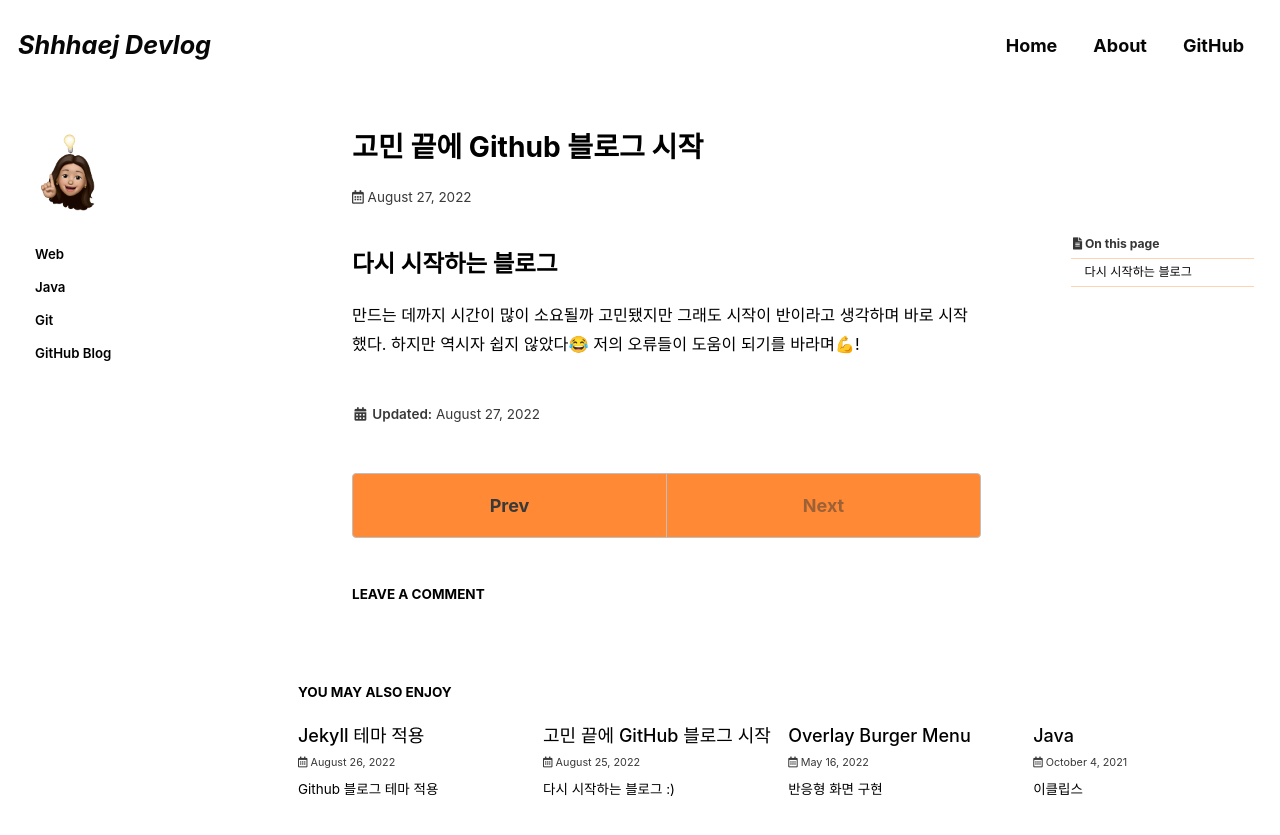
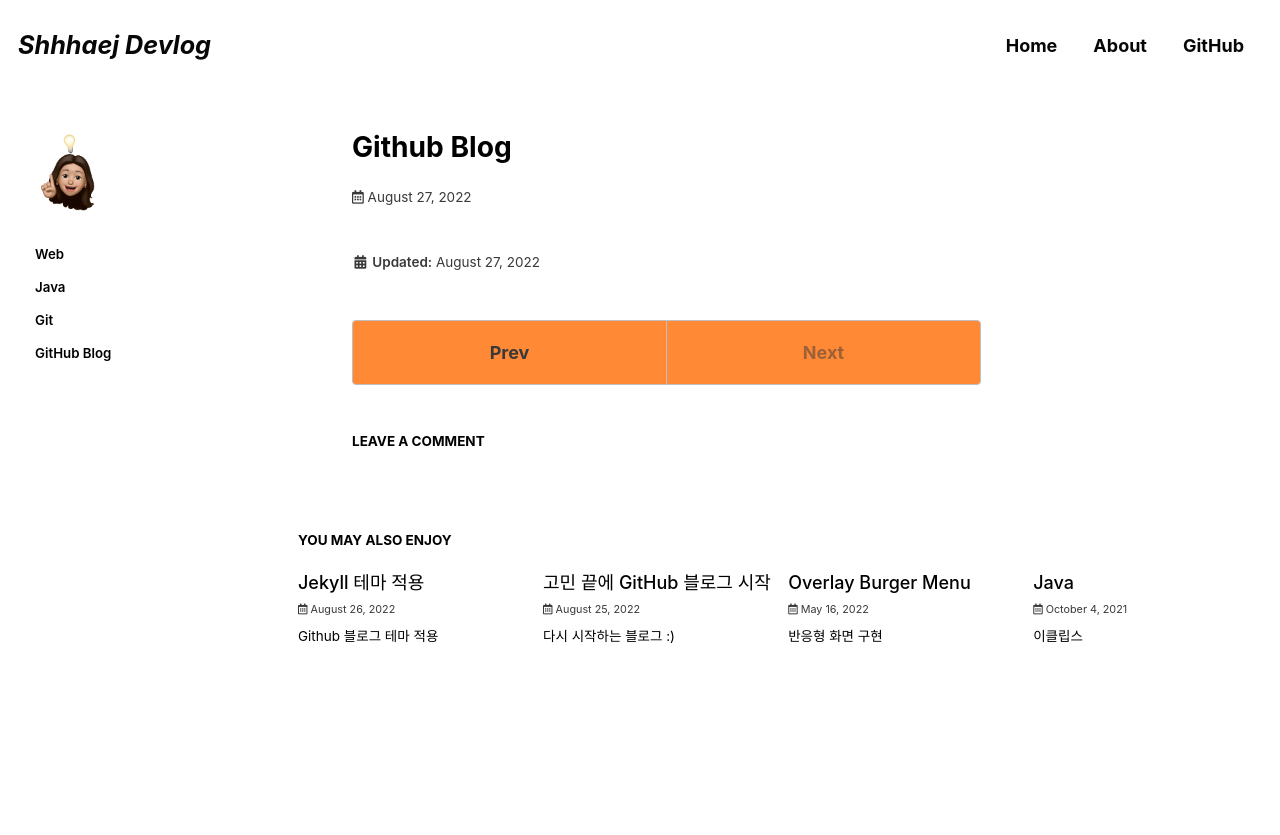
Before and after one commit to shhhaej/shhhaej.github.io, a Jekyll site: the page built from _posts/2022-08-27-github-blog.md, in a window 1280 px wide and 900 px high. Shown: the top 835 px of the window. Built offline with Jekyll 4.4.1, drawn with Linux system fonts in a browser that asks for light colours; cached includes are drawn as plain includes; some web fonts are replaced; comment, search, counter and statistics services are not loaded.

Commit message:
recommit.

```diff
--- a/_posts/2022-08-27-github-blog.md
+++ b/_posts/2022-08-27-github-blog.md
@@ -1,4 +1,4 @@
----
+<!-- ---
 title: "고민 끝에 Github 블로그 시작"
 excerpt: "다시 시작하는 블로그 :)"
 
@@ -21,4 +21,4 @@ last_modified_at: 2022-08-27
 
 만드는 데까지 시간이 많이 소요될까 고민됐지만
 그래도 시작이 반이라고 생각하며 바로 시작했다.
-하지만 역시자 쉽지 않았다😂 저의 오류들이 도움이 되기를 바라며💪!
+하지만 역시자 쉽지 않았다😂 저의 오류들이 도움이 되기를 바라며💪! -->
```
Also changed, not shown: _posts/2022-08-25-github-blog.md (renamed from _posts/2022-08-25-github-blog-1.md), _posts/2022-08-26-github-blog.md (renamed from _posts/2022-08-26-github-blog-2.md).
